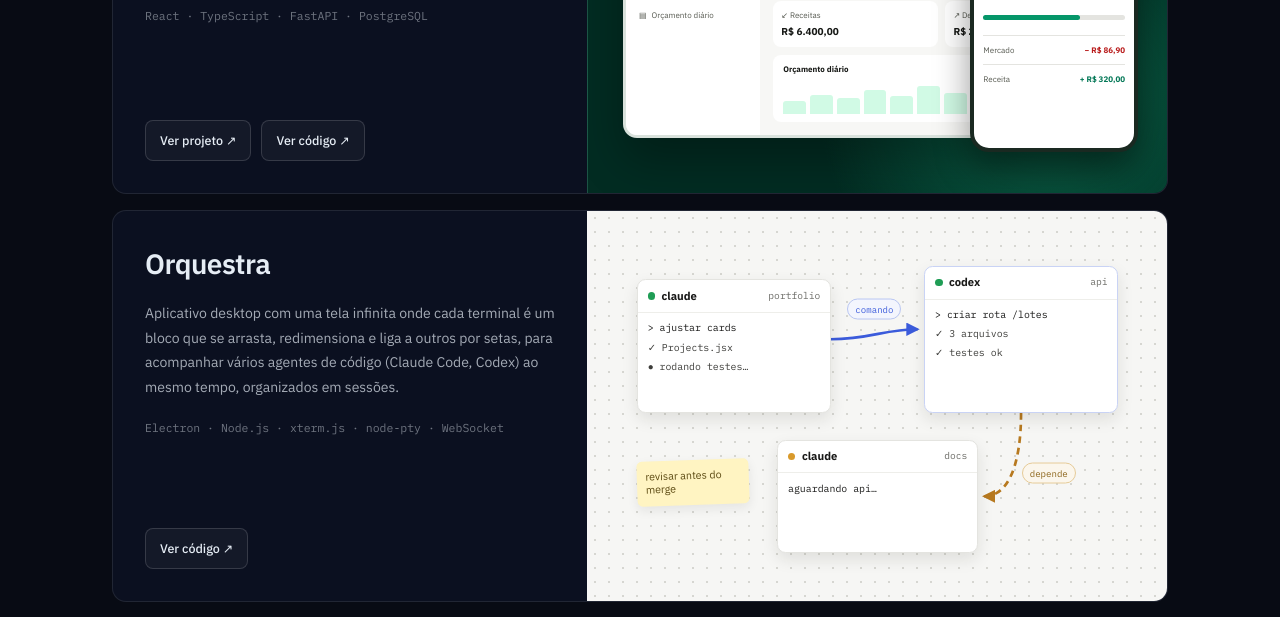
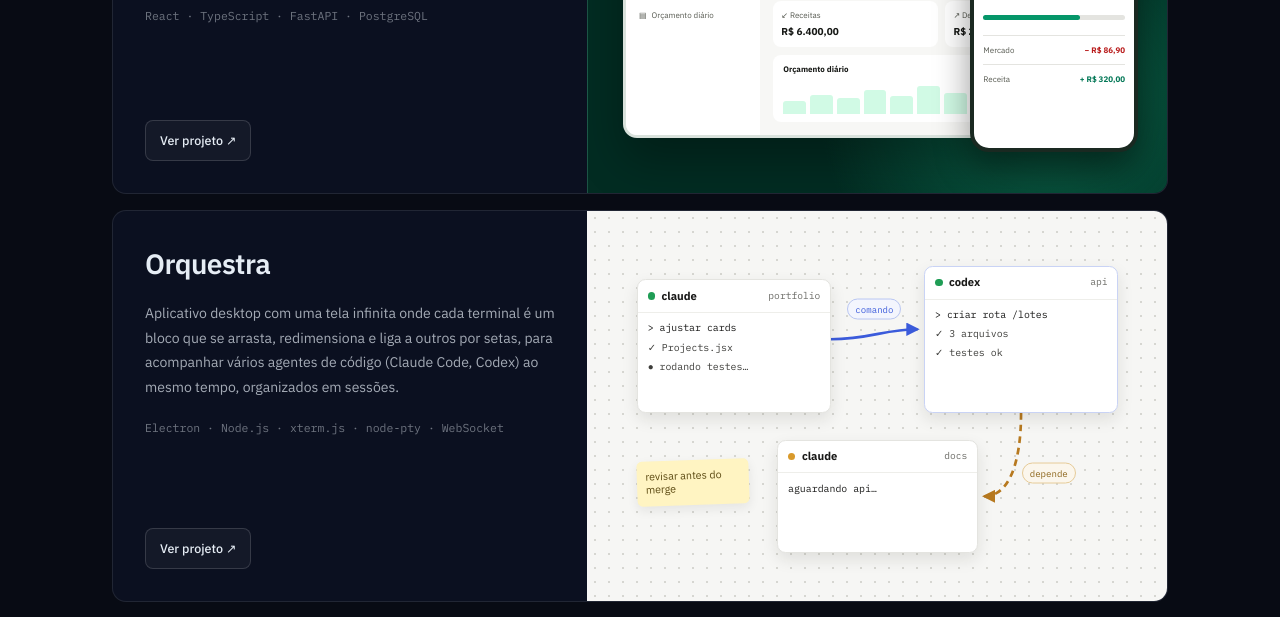
Before and after one commit to pedrogattosch/portfolio, a React (Vite) app: page / in a window 1280 px wide. Shown: the part 2060-2677 px from the top of the page. Built offline with nearby package versions, Linux system fonts and the light colour scheme.

Commit message:
feat(projetos): mantém apenas o botão "Ver projeto" nos cards

```diff
--- a/src/components/Projects.jsx
+++ b/src/components/Projects.jsx
@@ -4,7 +4,6 @@ import { ghostActionClass } from "./ui/styles";
 
 const aquametriaHref = "https://start-farm.vercel.app/";
 const financeAppProjectHref = "https://github.com/pedrogattosch/finance-app";
-const financeAppCodeHref = "https://github.com/pedrogattosch/finance-app/tree/main/frontend";
 const githubHref = "https://github.com/pedrogattosch?tab=repositories";
 const orquestraHref = "https://github.com/pedrogattosch/orquestra";
 
@@ -12,12 +11,12 @@ const orquestraContent = {
   pt: {
     description: "Aplicativo desktop com uma tela infinita onde cada terminal é um bloco que se arrasta, redimensiona e liga a outros por setas, para acompanhar vários agentes de código (Claude Code, Codex) ao mesmo tempo, organizados em sessões.",
     previewAlt: "Tela do Orquestra com três terminais de agentes ligados por setas de comando e dependência, e uma anotação.",
-    codeLabel: "Ver código ↗",
+    projectLabel: "Ver projeto ↗",
   },
   en: {
     description: "Desktop app with an infinite canvas where each terminal is a block you drag, resize and connect to others with arrows, to follow several coding agents (Claude Code, Codex) at once, organized into sessions.",
     previewAlt: "Orquestra canvas with three agent terminals linked by command and dependency arrows, plus a note.",
-    codeLabel: "View code ↗",
+    projectLabel: "View project ↗",
   },
 };
 
@@ -26,13 +25,11 @@ const financeAppContent = {
     description: "Aplicativo de finanças pessoais para registrar receitas e despesas, acompanhar o orçamento diário e importar extratos PDF, CSV ou OFX com conferência antes de salvar.",
     previewAlt: "Montagem do FinanceApp em telas de computador e celular, com saldo, orçamento e lançamentos.",
     projectLabel: "Ver projeto ↗",
-    codeLabel: "Ver código ↗",
   },
   en: {
     description: "Personal finance app to track income and expenses, follow a daily budget, and review PDF, CSV, or OFX statements before importing them.",
     previewAlt: "FinanceApp desktop and mobile mockup showing balances, budget, and transactions.",
     projectLabel: "View project ↗",
-    codeLabel: "View code ↗",
   },
 };
 
@@ -232,14 +229,9 @@ function Projects() {
               <p className="mt-4 max-w-[52ch] text-sm leading-[1.75] text-muted">{financeApp.description}</p>
               <p className="mt-5 font-mono text-[11.5px] leading-relaxed text-faint">React · TypeScript · FastAPI · PostgreSQL</p>
             </div>
-            <div className="flex flex-wrap gap-2.5">
-              <a href={financeAppProjectHref} target="_blank" rel="noreferrer" className={ghostActionClass}>
-                {financeApp.projectLabel}
-              </a>
-              <a href={financeAppCodeHref} target="_blank" rel="noreferrer" className={ghostActionClass}>
-                {financeApp.codeLabel}
-              </a>
-            </div>
+            <a href={financeAppProjectHref} target="_blank" rel="noreferrer" className={ghostActionClass}>
+              {financeApp.projectLabel}
+            </a>
           </div>
           <FinanceAppPreview alt={financeApp.previewAlt} />
         </article>
@@ -251,7 +243,7 @@ function Projects() {
               <p className="mt-5 font-mono text-[11.5px] leading-relaxed text-faint">Electron · Node.js · xterm.js · node-pty · WebSocket</p>
             </div>
             <a href={orquestraHref} target="_blank" rel="noreferrer" className={ghostActionClass}>
-              {orquestra.codeLabel}
+              {orquestra.projectLabel}
             </a>
           </div>
           <OrquestraPreview alt={orquestra.previewAlt} />
```
